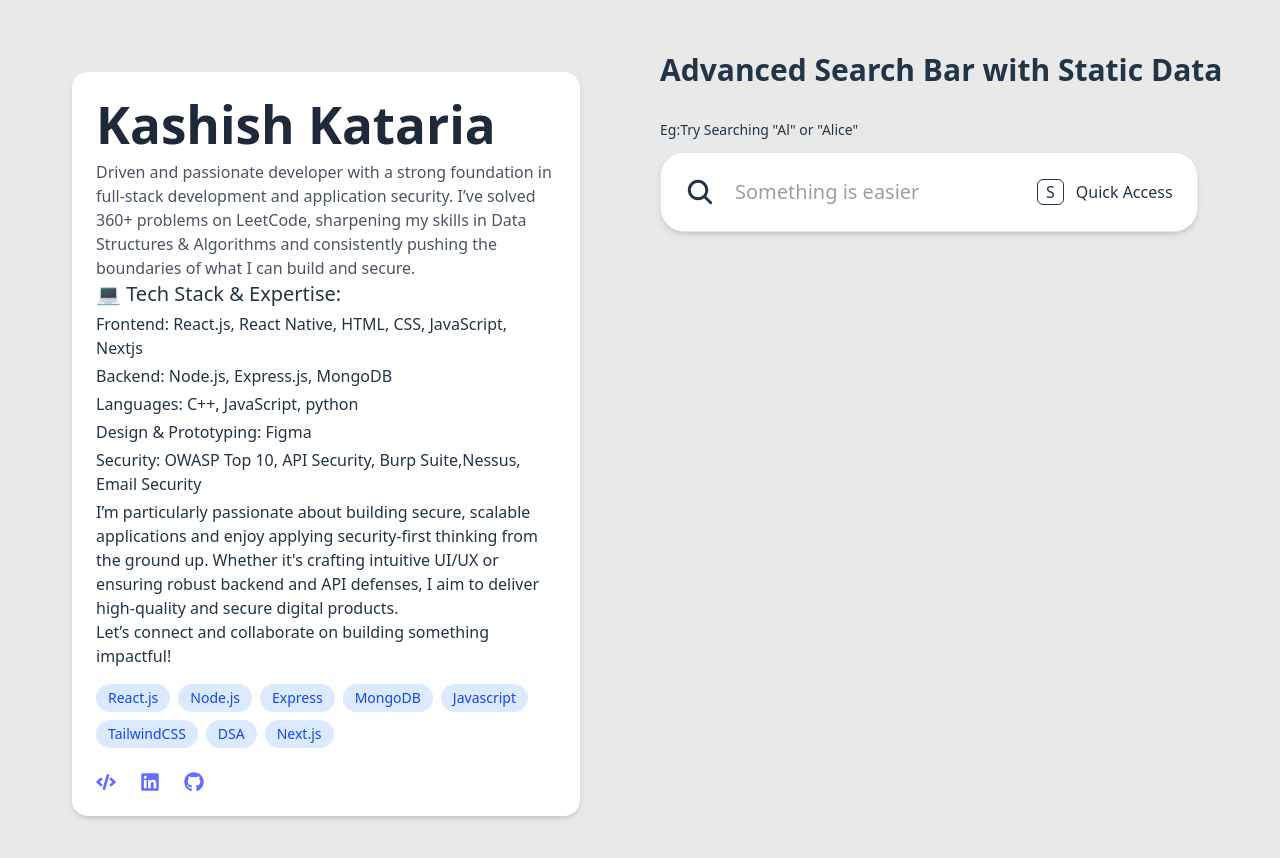
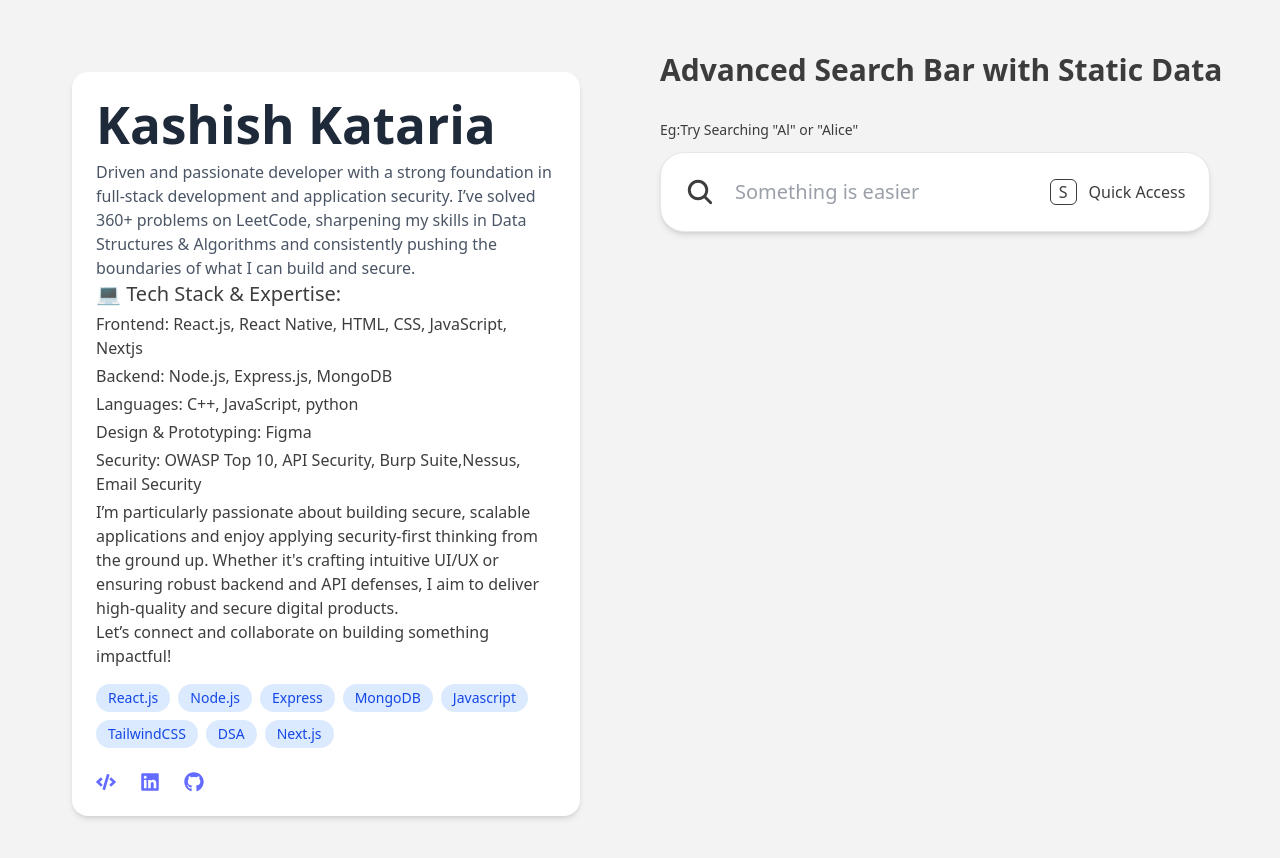
Before and after one commit to KashishKataria786/advancedStatic-SerachBar-, a React (Vite) app: page / in a window 1280 px wide. Shown: the top 858 px of the page. Built offline with nearby package versions, Linux system fonts and the light colour scheme.

Commit message:
minor changes 3

```diff
--- a/src/App.jsx
+++ b/src/App.jsx
@@ -23,9 +23,6 @@
   const [data, setData] = useState([]);
   const [search, setSearch] = useState("");
   const [loading, setLoading] = useState(false);
-
-  const dropdownRef = useRef(null);
-
  const fakedata = [
   { name: "Albert", label: "UnActivated", pic: "https://tse1.mm.bing.net/th/id/OIP.QjynegEfQVPq5kIEuX9fWQHaFj?rs=1&pid=ImgDetMain&o=7&rm=3", online: true },
   { name: "Alice", label: "Active 1w Ago", pic: "https://th.bing.com/th/id/OIP.IrUBHhdMo6wWLFueKNreRwHaHa?o=7&rm=3&rs=1&pid=ImgDetMain", online: false },
@@ -83,7 +80,7 @@
 <div className="min-h-screen flex flex-col text-left justify-start ">
   <h2 className='text-3xl  my-5 font-semibold '>Advanced Search Bar with Static Data</h2>
       <h6 className='text-sm font-gray-400 py-3 text-left'>Eg:Try Searching "Al" or "Alice"</h6>
-      <div className="md:w-[42vw] border border-gray-200 rounded-3xl bg-white shadow-md">
+      <div className="md:w-[43vw] border border-gray-200 rounded-3xl bg-white shadow-md">
 
         <div className="flex items-center justify-between p-6">
           <div className="flex items-center gap-5">
--- a/src/index.css
+++ b/src/index.css
@@ -1,4 +1,5 @@
 @import "tailwindcss";
+
 .input-no-x::-webkit-search-cancel-button {
   -webkit-appearance: none;
   appearance: none;
@@ -14,9 +15,9 @@
   line-height: 1.5;
   font-weight: 400;
 
-  color-scheme: light dark;
-  color: rgba(255, 255, 255, 0.87);
-  background-color: #242424;
+  color-scheme: light ;
+  color: rgba(32, 32, 32, 0.87);
+  background-color: #f3f3f3;
 
   font-synthesis: none;
   text-rendering: optimizeLegibility;
@@ -45,18 +46,3 @@
   font-size: 3.2em;
   line-height: 1.1;
 }
-
-
-
-@media (prefers-color-scheme: light) {
-  :root {
-    color: #213547;
-    background-color: #e9e9e9;
-  }
-  a:hover {
-    color: #747bff;
-  }
-  button {
-    background-color: #f9f9f9;
-  }
-}
```
